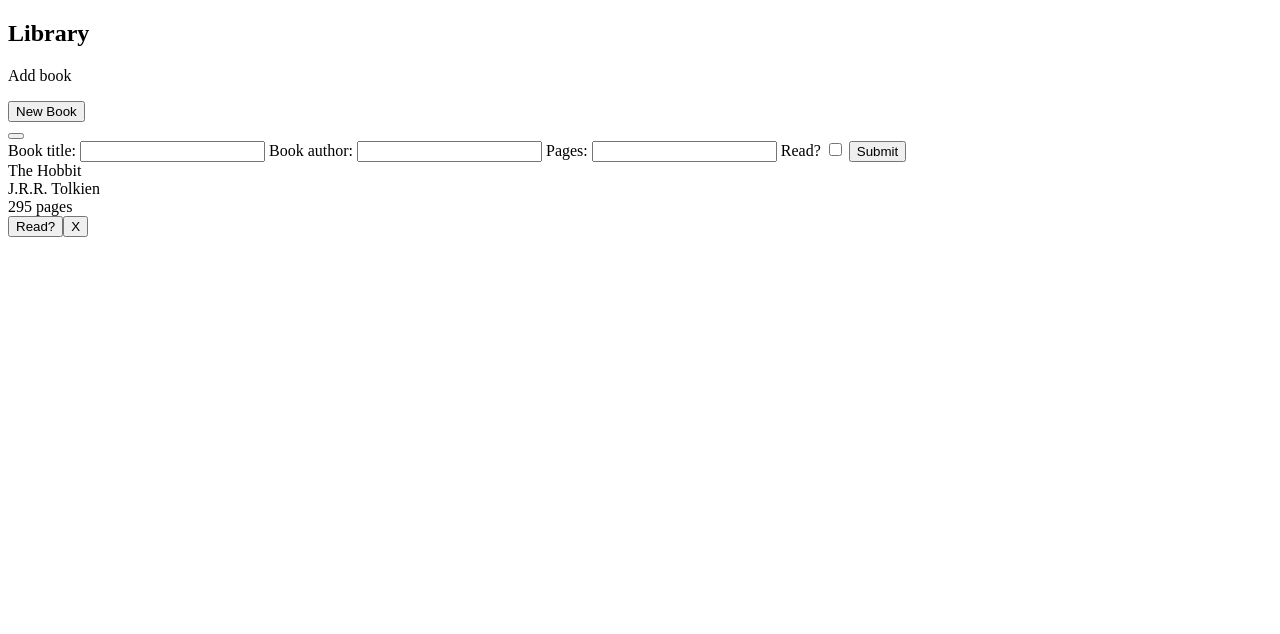
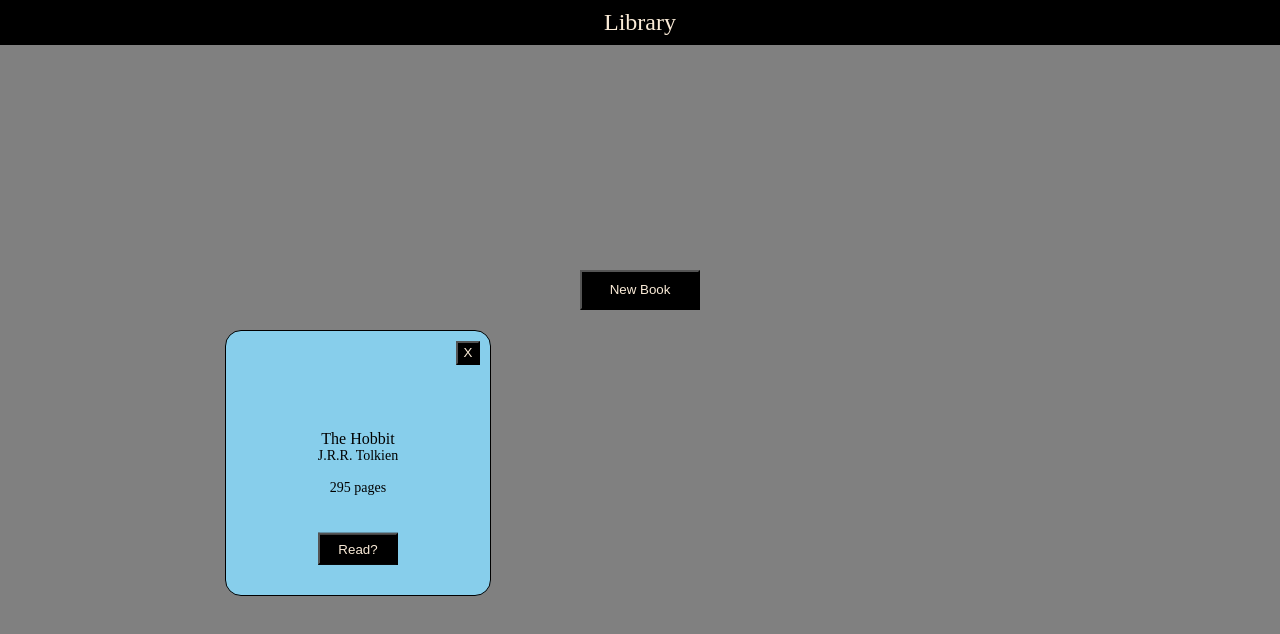
Before and after one commit to Ramsey2022/top-library, a plain HTML site: page index.html in a window 1280 px wide. Drawn offline with Linux system fonts and the light colour scheme.

Commit message:
added styling

```diff
--- a/index.html
+++ b/index.html
@@ -16,7 +16,6 @@
   <div class="main">
 
     <div class="book-form">
-      <p>Add book</p>
       <button id="new-book-button">New Book</button>
       <div id="new-book-modal" class="hidden new-book-modal">
         <div class="new-book-modal-content">
--- a/script.js
+++ b/script.js
@@ -33,7 +33,7 @@
   const readButtons = document.getElementsByClassName("book-button-read");
   for (let i = 0; i < readButtons.length; i++) {
     readButtons[i].addEventListener("click", (e) => {
-      e.target.parentNode.classlist.toggle("read");
+      e.target.parentNode.classList.toggle("read");
       if (myLibrary.read == true) {
         myLibrary[i].read = false;
       } else {
--- a/stylesheet.css
+++ b/stylesheet.css
@@ -0,0 +1,155 @@
+* {
+  margin: 0;
+  padding: 0;
+}
+
+body {
+  display: flex;
+  flex-direction: column;
+  height: 100vh;
+}
+
+button {
+  background-color: black;
+  color: antiquewhite;
+  font-weight: 500;
+}
+
+nav {
+  background-color: black;
+  display: flex;
+  justify-content: center;
+  align-items: center;
+  height: 48px;
+}
+
+h1 {
+  font-weight: 500;
+  color: antiquewhite;
+}
+
+.main {
+  background-color: grey;
+  display: flex;
+  flex-direction: column;
+  justify-content: center;
+  align-items: center;
+  height:100%;
+}
+
+.book-form {
+  padding: 20px;
+  display: flex;
+  flex-direction: column;
+  justify-content: center;
+  align-items: center;
+}
+
+#new-book-button {
+  width: 120px;
+  height: 40px;
+}
+
+.new-book-modal {
+  position: fixed;
+  top: 50%;
+  left: 50%;
+  transform: translate(-50%, -50%);
+  z-index: 999;
+  background-color: rgba(169, 169, 169, 0.267);
+  width: 100%;
+  height: 100%;
+}
+
+.new-book-modal-content {
+  width: 400px;
+  height: 400px;
+  position: absolute;
+  top: 50%;
+  left: 50%;
+  transform: translate(-50%, -50%);
+  background-color: grey;
+  border: 1px solid black;
+  border-radius: 8px;
+  padding: 12px;
+  display: flex;
+  flex-direction: column;
+  justify-content: center;
+  align-items: center;
+}
+
+.new-book-button-close {
+  position:absolute;
+  top: 10px;
+  right: 10px;
+  width: 24px;
+  height: 24px;
+}
+
+.new-book-form {
+  display: flex;
+  flex-direction: column;
+  flex-wrap: wrap;
+}
+
+#main-content {
+  display: grid;
+  grid-template-columns: 1fr 1fr 1fr;
+  grid-template-rows: auto;
+  gap: 16px
+}
+
+.book {
+  border: 1px solid black;
+  border-radius: 16px;
+  padding: 12px;
+  width: 240px;
+  height: 240px;
+  background-color: skyblue;
+  position: relative;
+  display: flex;
+  flex-direction: column;
+  justify-content: center;
+  align-items: center;
+}
+
+.read {
+  background-color: green;
+}
+
+.book-name {
+  font-size: 18px;
+  font-weight: 600;
+}
+
+.book-author {
+  font-size: 14px;
+  font-weight: 400;
+  padding-bottom: 16px;
+}
+
+.book-pages {
+  font-size: 14px;
+  font-weight: 400;
+}
+
+.book-button-read {
+  position: absolute;
+  bottom: 10%;
+  left: 50%;
+  transform: translate(-50%, -10%);
+  width: 80px;
+  height: 32px;
+}
+
+.book-button-delete {
+  position:absolute;
+  top: 10px;
+  right: 10px;
+  width: 24px;
+  height: 24px;
+}
+
+.hidden {
+  display: none;
+}
```
